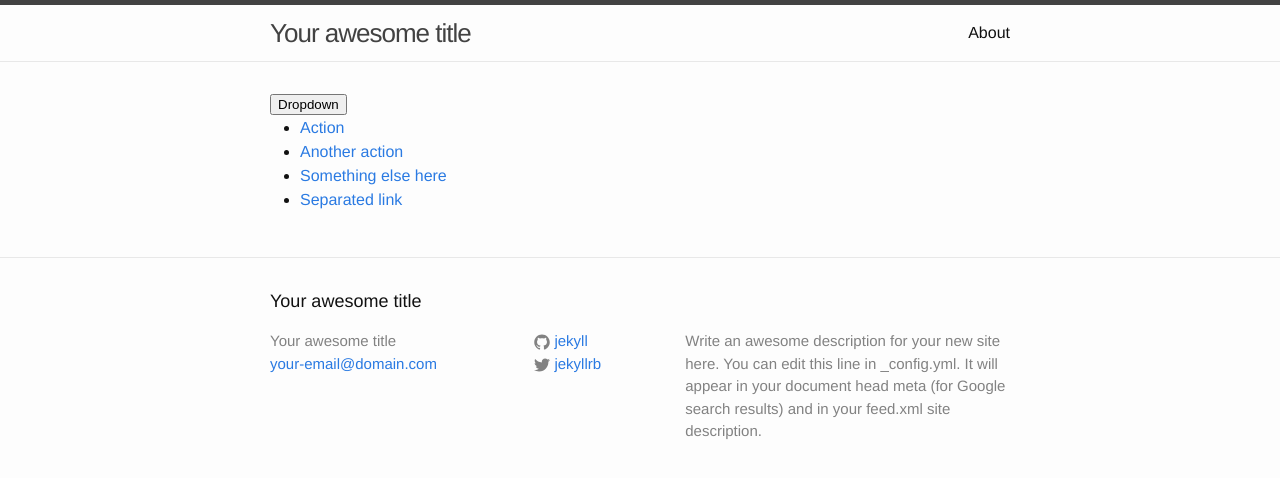
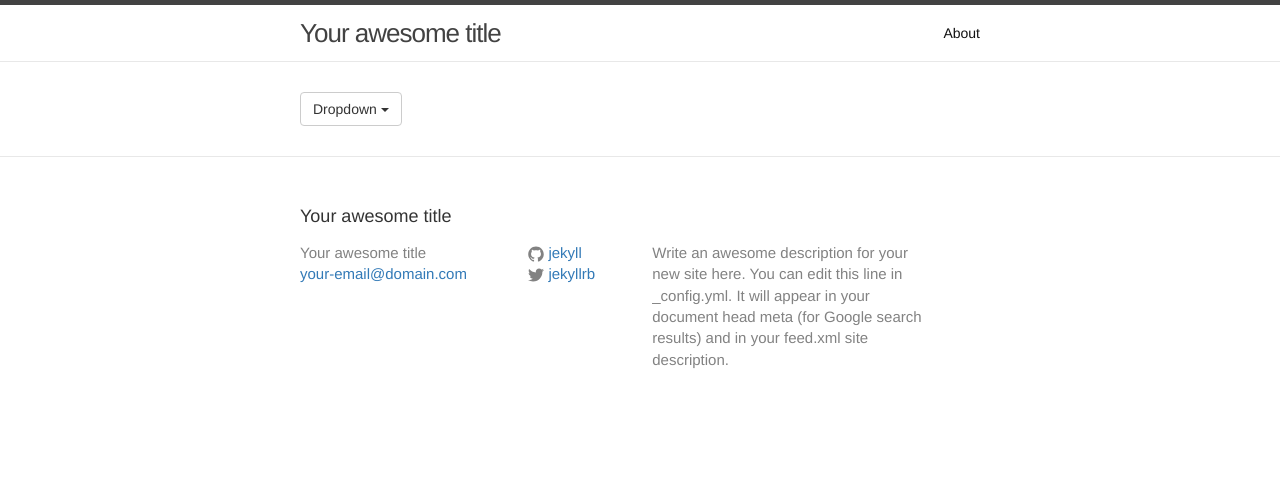
Before and after one commit to ChoDuckHwan/choduckhwan.github.com, a Jekyll site: the page built from index.html, in a window 1280 px wide. Shown: the top 478 px of the page. Built offline with Jekyll 4.4.1, drawn with Linux system fonts in a browser that asks for light colours.

Commit message:
Update index.html

```diff
--- a/index.html
+++ b/index.html
@@ -2,6 +2,10 @@
 layout: default
 ---
 <html>
+  <head>
+ <link rel="stylesheet" type="text/css" href="bootstrap.css">
+</head>
+
   <body>
 <div class="dropdown">
   <button class="btn btn-default dropdown-toggle" type="button" id="dropdownMenu1" data-toggle="dropdown" aria-expanded="true">
```
